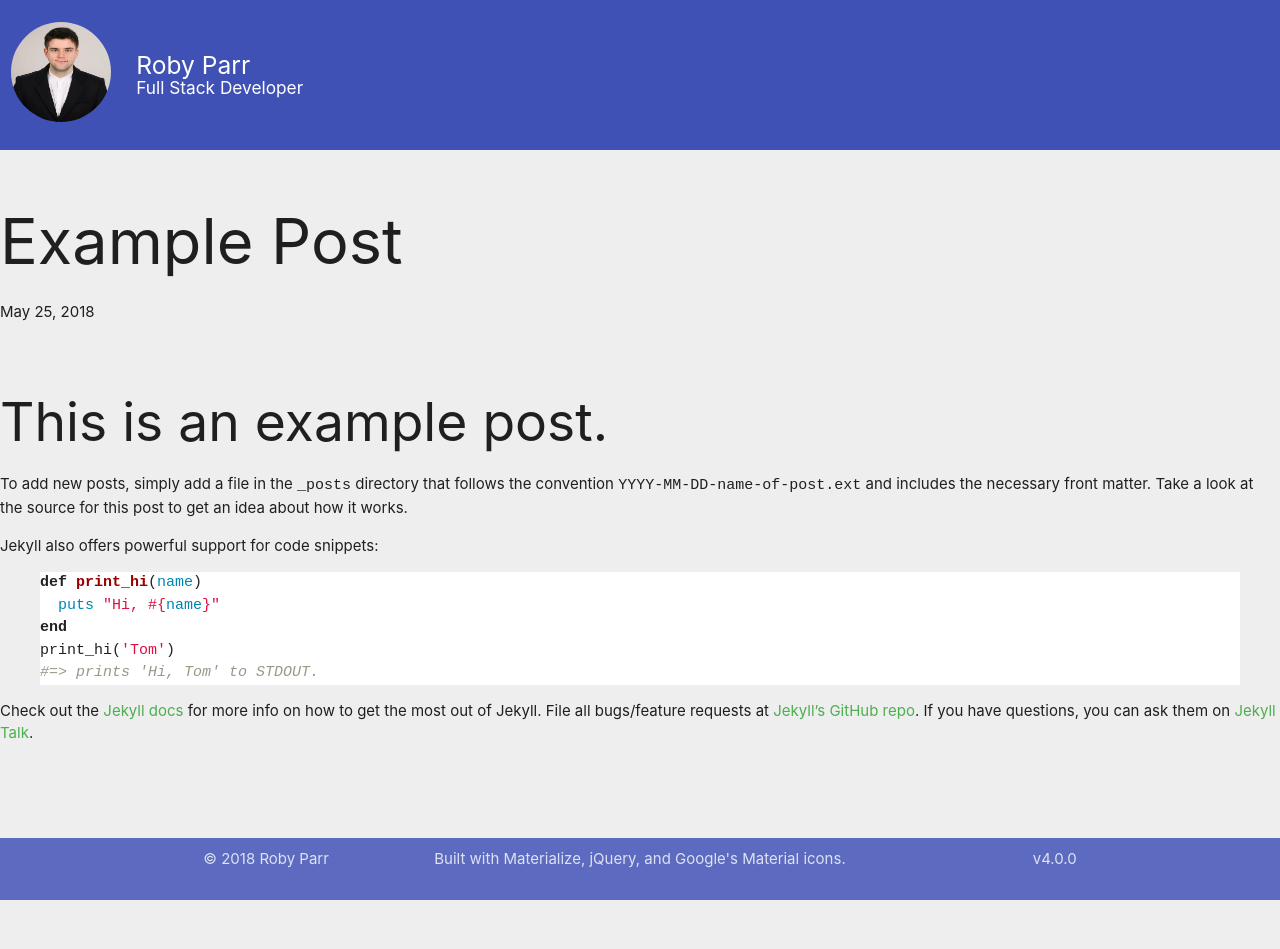
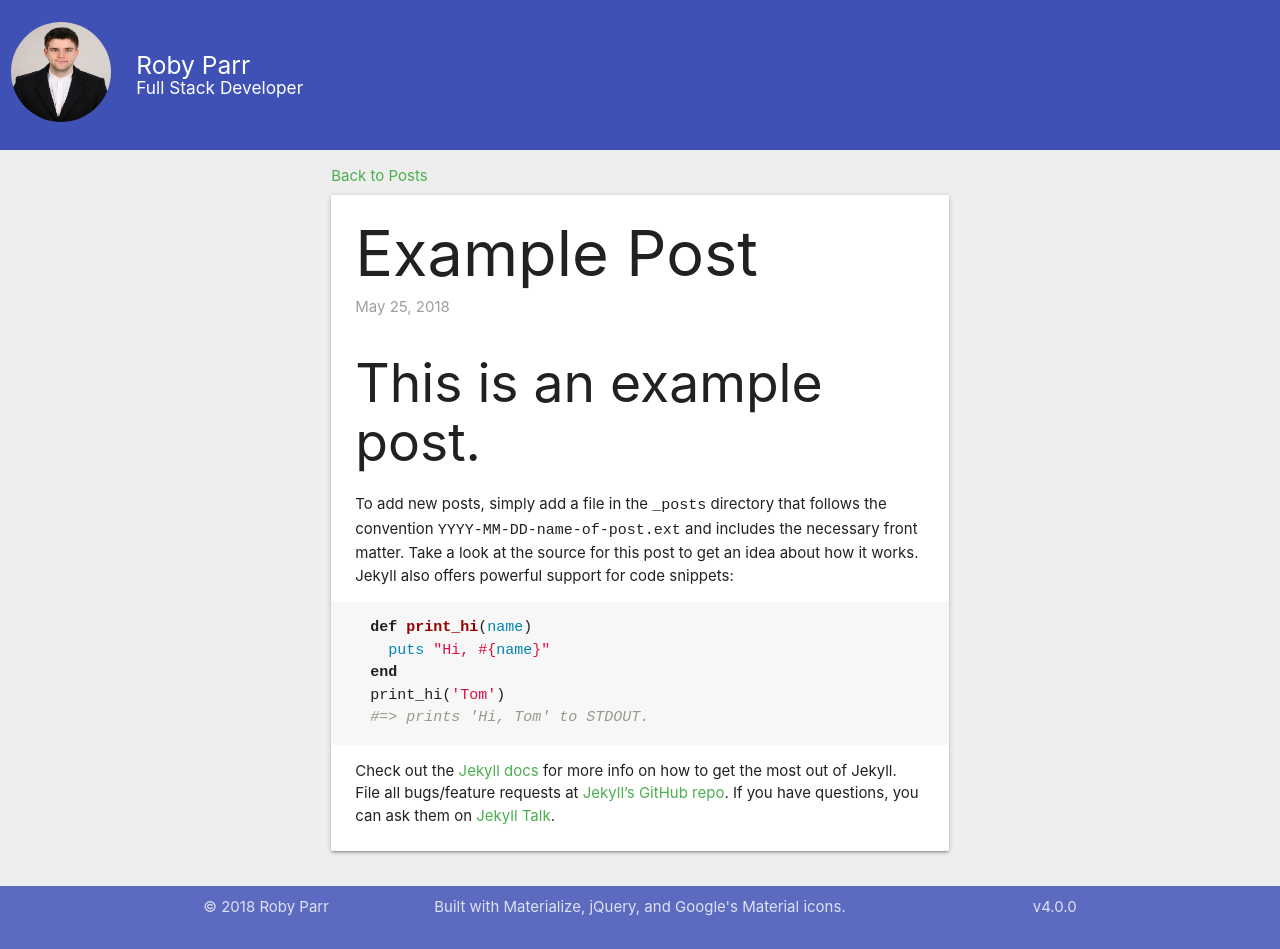
Before and after one commit to robyparr/robyparr, a Jekyll site: the page built from _posts/2018-05-25-example-post.markdown, in a window 1280 px wide. Built offline with Jekyll 4.4.1, drawn with Linux system fonts in a browser that asks for light colours; before the commit the page ends 900 px from its top, so only the background shows below that.

Commit message:
Styling updates to make the blog section look more decent.

```diff
--- a/_config.yml
+++ b/_config.yml
@@ -27,6 +27,10 @@ twitter_username: robyparr
 github_username:  robyparr
 version: v4.0.0
 copyright: "&copy; 2018 Roby Parr"
+default_date_format: "%b %-d, %Y"
+
+# Blog
+show_excerpts: true
 
 # Build settings
 markdown: kramdown
--- a/_layouts/post.html
+++ b/_layouts/post.html
@@ -1,27 +1,30 @@
 ---
 layout: default
 ---
-<article class="post h-entry" itemscope itemtype="http://schema.org/BlogPosting">
+<div class="row">
+  <div class="col s12 m7 l6 offset-m5 offset-l3">
 
-  <header class="post-header">
-    <h1 class="post-title p-name" itemprop="name headline">{{ page.title | escape }}</h1>
-    <p class="post-meta">
-      <time class="dt-published" datetime="{{ page.date | date_to_xmlschema }}" itemprop="datePublished">
-        {%- assign date_format = site.minima.date_format | default: "%b %-d, %Y" -%}
-        {{ page.date | date: date_format }}
+    <a href="/blog">Back to Posts</a>
+    <article class="card blog-post" itemscope itemtype="http://schema.org/BlogPosting">
+      <div class="card-content">
+        <header>
+          <span class="card-title" itemprop="name headline">
+            <h1>{{ page.title | escape }}</h1>
+          </span>
+          <time class="grey-text lighten-3"
+              datetime="{{ page.date | date_to_xmlschema }}"
+              itemprop="datePublished">
+            {{ page.date | date: site.default_date_format }}
           </time>
-      {%- if page.author -%}
-        • <span itemprop="author" itemscope itemtype="http://schema.org/Person"><span class="p-author h-card" itemprop="name">{{ page.author }}</span></span>
-      {%- endif -%}</p>
         </header>
 
-  <div class="post-content e-content" itemprop="articleBody">
+        <div itemprop="articleBody">
           {{ content }}
         </div>
 
-  {%- if site.disqus.shortname -%}
-    {%- include disqus_comments.html -%}
-  {%- endif -%}
-
+      </div> <!-- .card-content -->
       <a class="u-url" href="{{ page.url | relative_url }}" hidden></a>
     </article>
+
+  </div>
+</div>
--- a/_sass/_syntax-highlighting.scss
+++ b/_sass/_syntax-highlighting.scss
@@ -7,7 +7,15 @@
  * Please see minima-LICENSE.txt for license information.
  */
 .highlight {
-  background: #fff;
+  background: #f7f7f7;
+  margin-left: -24px;
+  margin-right: -24px;
+  padding: 15px 39px;
+
+  pre {
+    margin-top: 0;
+    margin-bottom: 0;
+  }
 
   .highlighter-rouge & {
     background: #eef;
--- /dev/null
+++ b/_sass/blog.scss
@@ -0,0 +1,10 @@
+.blog-post {
+  header {
+    height: inherit;
+
+    h1 {
+      margin-top: 0;
+      margin-bottom: 0;
+    }
+  }
+}
--- a/assets/main.scss
+++ b/assets/main.scss
@@ -5,3 +5,4 @@
 @import "materialize";
 @import "syntax-highlighting";
 @import "site";
+@import "blog";
```
Also changed, not shown: blog.html (+24 -11 lines). Lines whose indentation alone changed are shown as unchanged.
